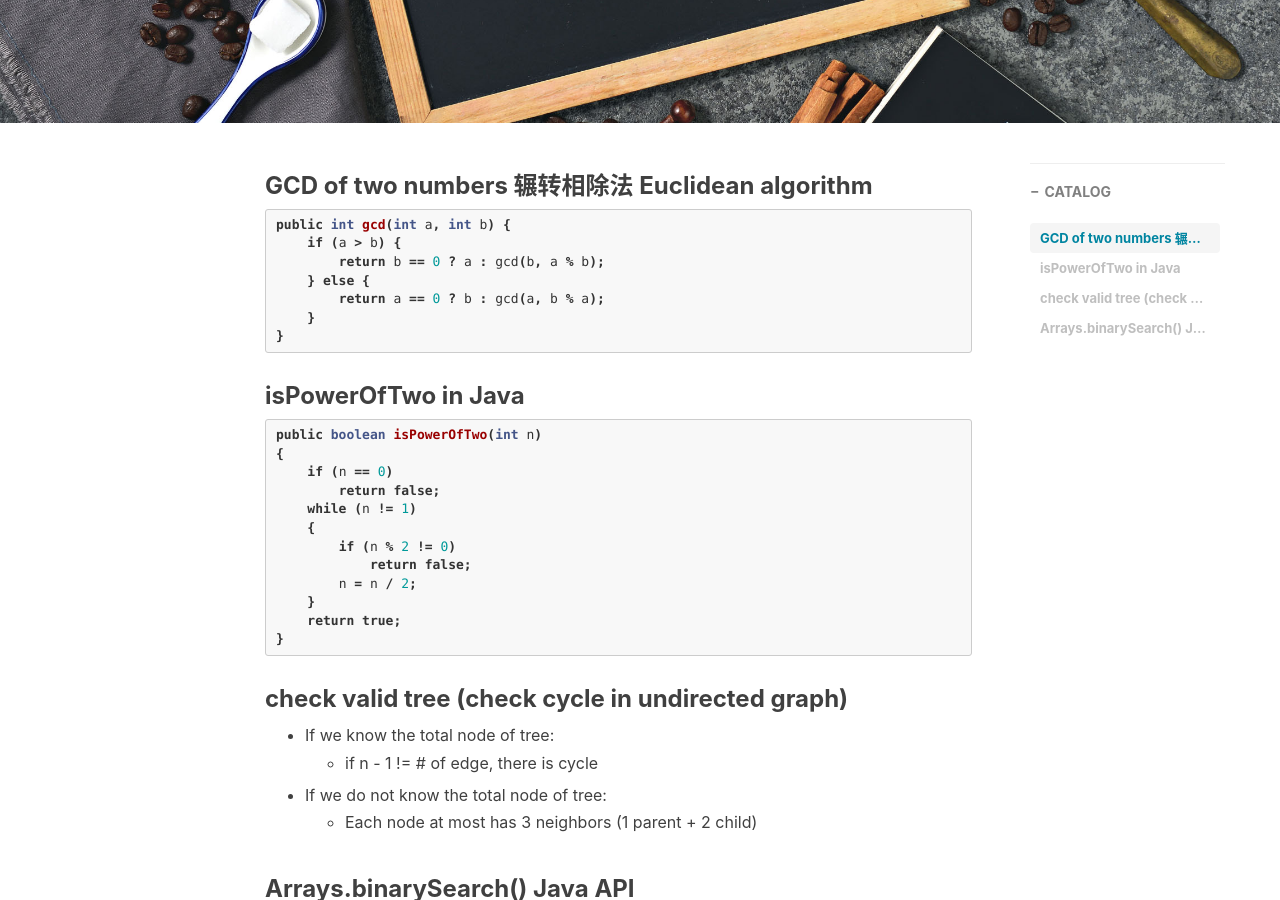
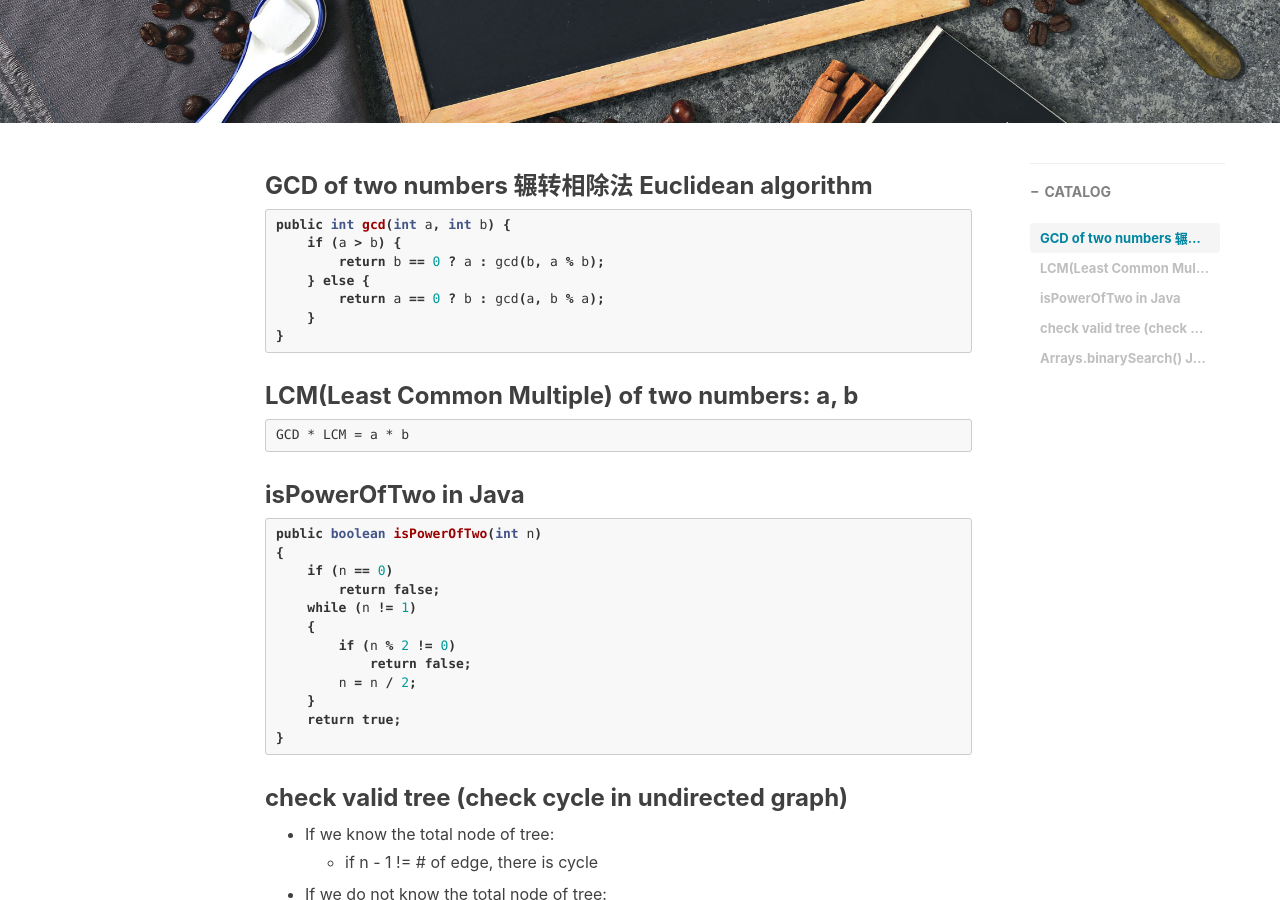
Before and after one commit to ly16/ly16.github.io, a Jekyll site: the page built from _posts/2021-01-02-leetcode-Appendix.md, in a window 1280 px wide and 900 px high, scrolled down 400 px. Built offline with Jekyll 4.4.1, drawn with Linux system fonts in a browser that asks for light colours; nearby versions of some CDN libraries; comment, search, counter and statistics services are not loaded.

Commit message:
Update 2021-01-02-leetcode-Appendix.md

````diff
--- a/_posts/2021-01-02-leetcode-Appendix.md
+++ b/_posts/2021-01-02-leetcode-Appendix.md
@@ -20,6 +20,12 @@ public int gcd(int a, int b) {
         return a == 0 ? b : gcd(a, b % a);
     }
 }
+```
+
+
+### LCM(Least Common Multiple) of two numbers: a, b
+```
+GCD * LCM = a * b
 ```
 
 
````
